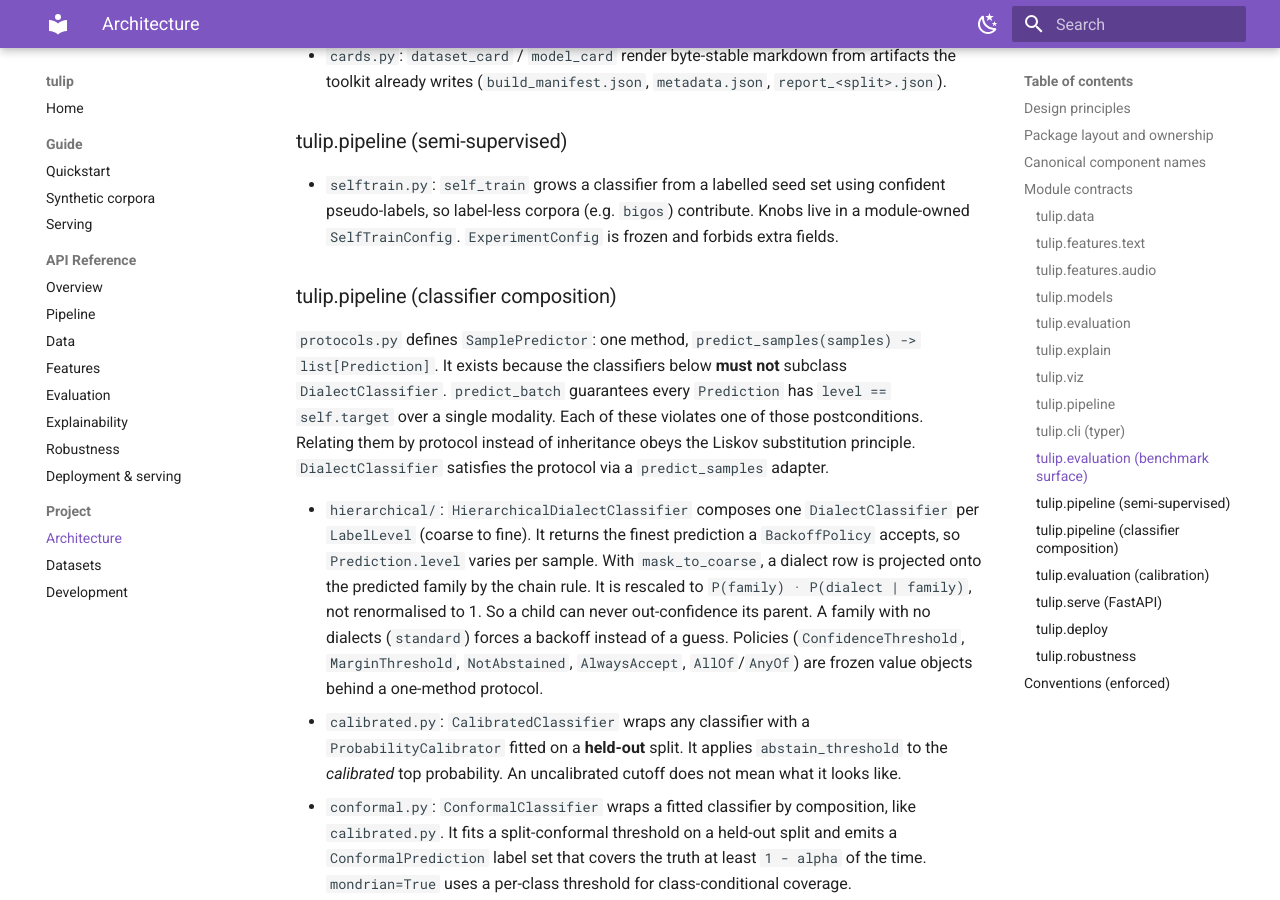
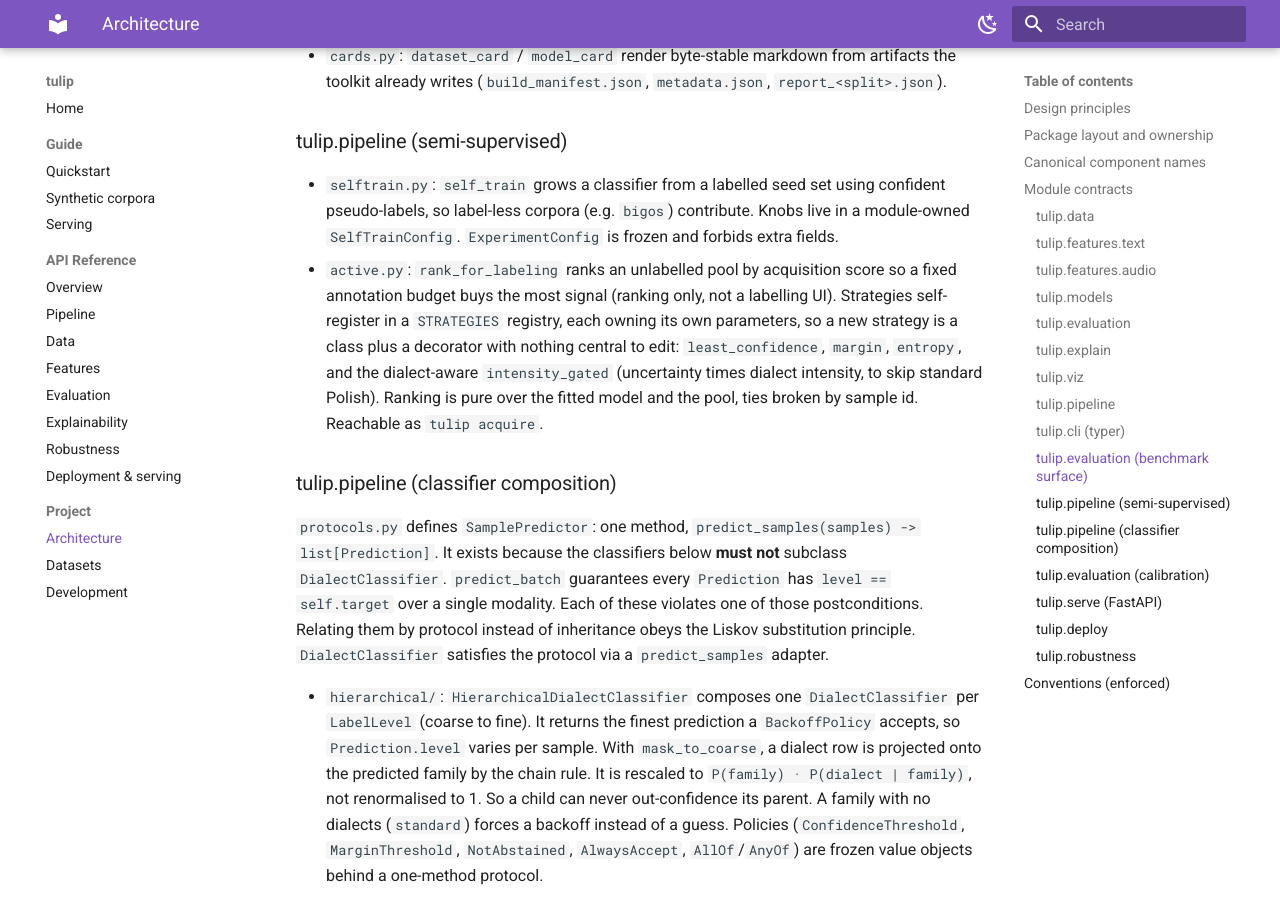
Before and after one commit to Canon-Regularis/tulip, an MkDocs documentation site: the page built from docs/architecture.md, in a window 1280 px wide and 900 px high, scrolled down 7914 px. Built offline with MkDocs 1.6.1 and Material for MkDocs 9.7.7, drawn with Linux system fonts in a browser that asks for light colours; some of the changed text lies outside the part shown.

Commit message:
docs(reference): document active-learning acquisition

```diff
--- a/docs/architecture.md
+++ b/docs/architecture.md
@@ -294,7 +294,8 @@ marker lexicon. The lexicon-key to family reconciliation lives once in
 `predictions_<split>.json`; `--hierarchical` adds family/dialect partial credit,
 `--power` the minimum detectable effect, `--fairness` the worst-versus-best
 subgroup gap), `crossval`, `transfer`, `conformal`, `openset`
-(flag inputs unlike any known dialect), `robustness`
+(flag inputs unlike any known dialect), `acquire`
+(rank an unlabelled pool for annotation), `robustness`
 (score a model as its inputs are perturbed), `repro verify`
 (regenerate a suite and fail on drift from the committed board), `registry`
 (add/promote/rollback/ls/resolve), `card` (dataset/model), `selftrain`, `serve`.
@@ -347,6 +348,14 @@ against the `pyproject.toml` version, which is the single source of truth.
   confident pseudo-labels, so label-less corpora (e.g. `bigos`) contribute.
   Knobs live in a module-owned `SelfTrainConfig`. `ExperimentConfig` is frozen
   and forbids extra fields.
+- `active.py`: `rank_for_labeling` ranks an unlabelled pool by acquisition score
+  so a fixed annotation budget buys the most signal (ranking only, not a
+  labelling UI). Strategies self-register in a `STRATEGIES` registry, each owning
+  its own parameters, so a new strategy is a class plus a decorator with nothing
+  central to edit: `least_confidence`, `margin`, `entropy`, and the dialect-aware
+  `intensity_gated` (uncertainty times dialect intensity, to skip standard
+  Polish). Ranking is pure over the fitted model and the pool, ties broken by
+  sample id. Reachable as `tulip acquire`.
 
 ### tulip.pipeline (classifier composition)
 
```
Also changed, not shown: docs/reference/pipeline.md (+17 -0 lines).
